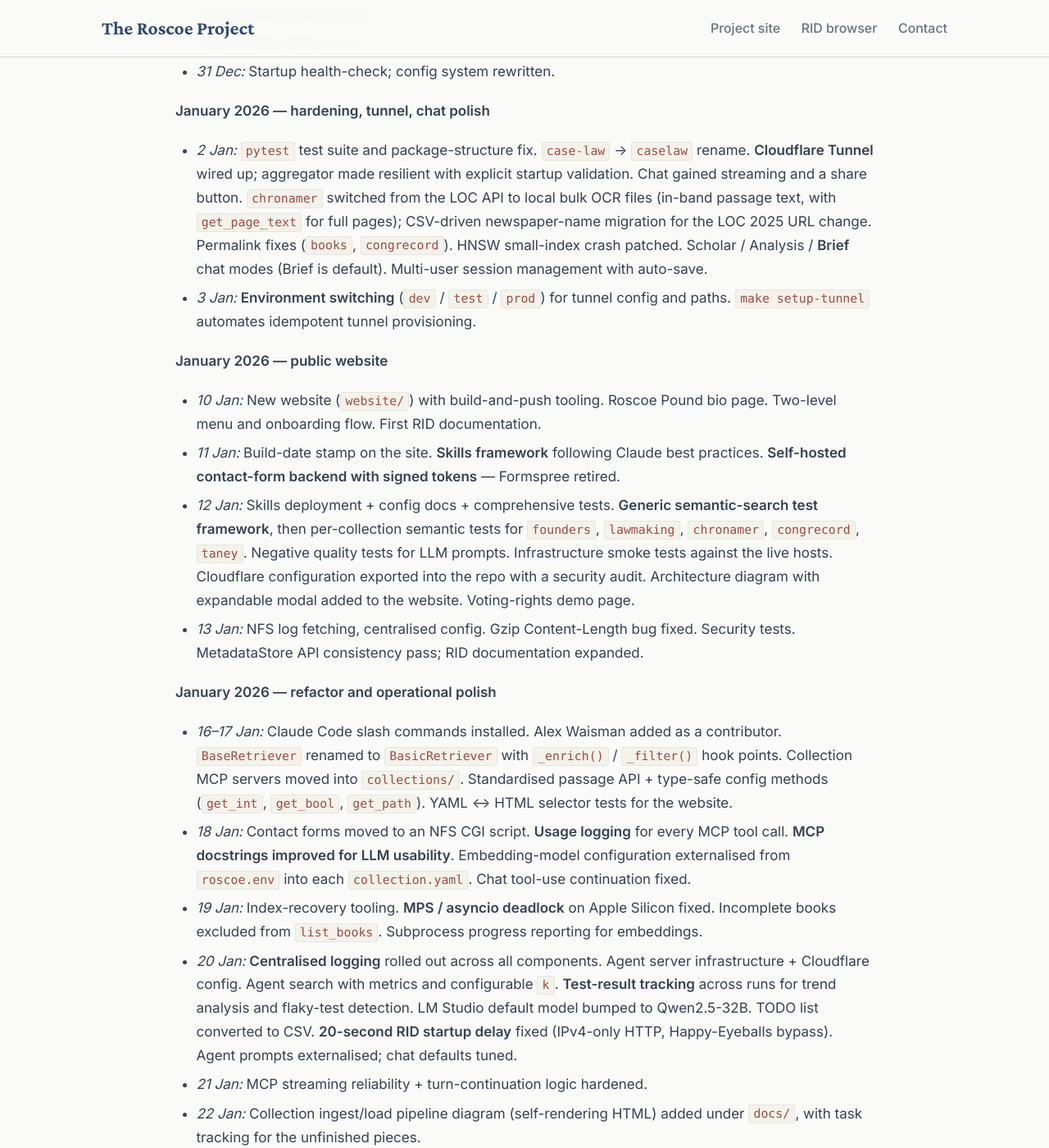
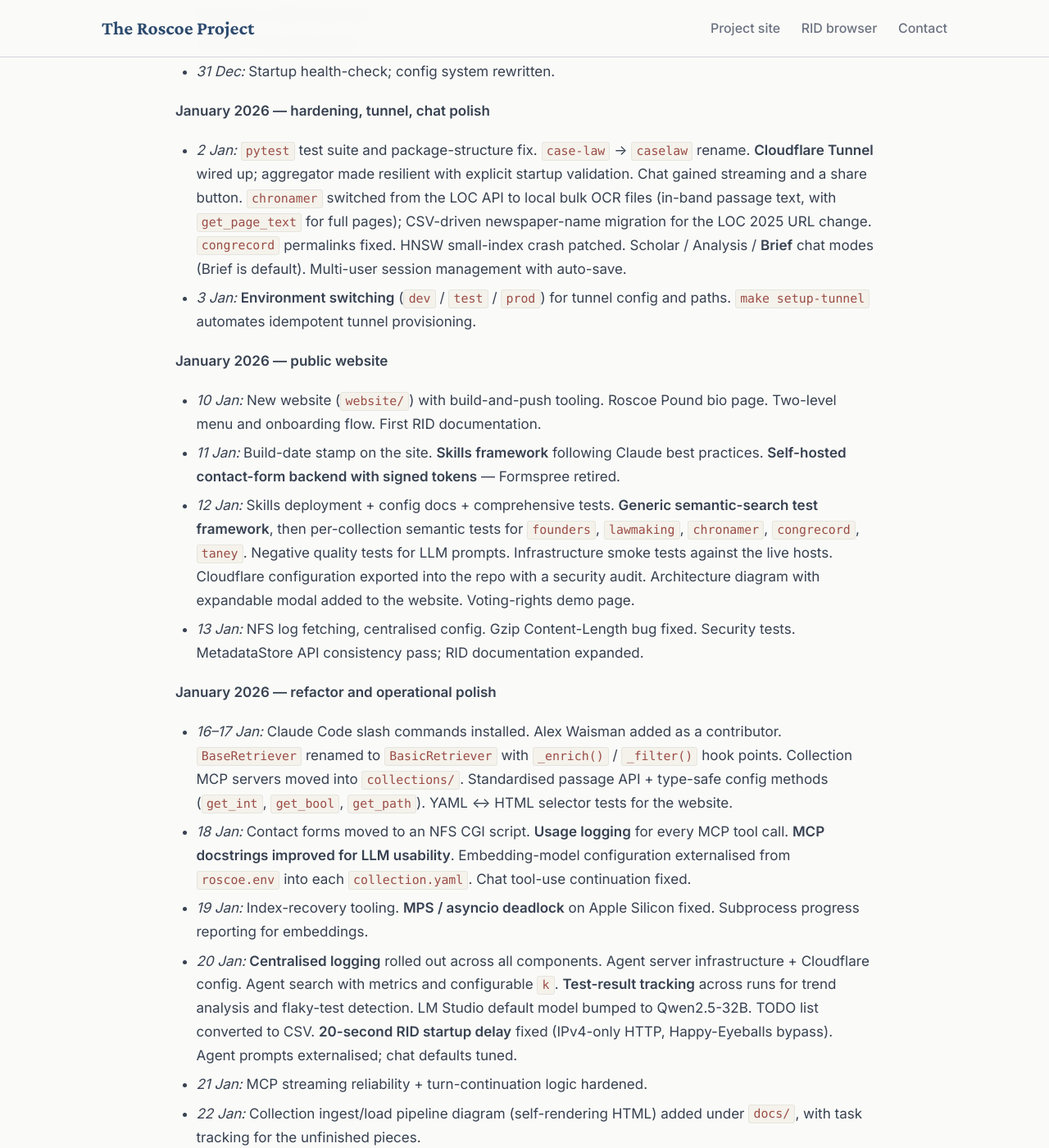
Before and after one commit to rbpasker/roscoe-mcp-site, a Jekyll site: the page built from index.md, in a window 1280 px wide and 1400 px high, scrolled down 5446 px. Shown: the whole window at 82% size. Built offline with Jekyll 4.4.1, drawn with Linux system fonts in a browser that asks for light colours; our own code applies the rules of GitHub Pages for plain Markdown files.

Commit message:
site: sync index.md from rbpasker/roscoe-mcp README.md

```diff
--- a/index.md
+++ b/index.md
@@ -166,9 +166,9 @@ project rather than every fix.
   collections stood up — `congrecord` (bulk-loaded into MetadataStore)
   and `case-law`. MCP-initialisation timeout in `congrecord` fixed.
 - *26 Dec:* MCP aggregator added. Chronicling America ingester landed.
-- *27 Dec:* Books collection + **HierarchicalMetadataStore** for
-  works ↔ passages. **Vault** for secrets. **Taney** collection. Lazy
-  imports for `sentence_transformers` / `hnswlib` cut MCP startup from
+- *27 Dec:* **HierarchicalMetadataStore** for works ↔ passages.
+  **Vault** for secrets. **Taney** collection. Lazy imports for
+  `sentence_transformers` / `hnswlib` cut MCP startup from
   multi-second to sub-second. Parallel downloads for `chronamer`.
   `case-law` migrated onto the standard metadata schema. First base
   class for MCP servers.
@@ -189,7 +189,7 @@ project rather than every fix.
   and a share button. `chronamer` switched from the LOC API to local
   bulk OCR files (in-band passage text, with `get_page_text` for
   full pages); CSV-driven newspaper-name migration for the LOC 2025
-  URL change. Permalink fixes (`books`, `congrecord`). HNSW
+  URL change. `congrecord` permalinks fixed. HNSW
   small-index crash patched. Scholar / Analysis / **Brief** chat
   modes (Brief is default). Multi-user session management with
   auto-save.
@@ -231,8 +231,8 @@ project rather than every fix.
   `roscoe.env` into each `collection.yaml`. Chat tool-use
   continuation fixed.
 - *19 Jan:* Index-recovery tooling. **MPS / asyncio deadlock** on
-  Apple Silicon fixed. Incomplete books excluded from `list_books`.
-  Subprocess progress reporting for embeddings.
+  Apple Silicon fixed. Subprocess progress reporting for
+  embeddings.
 - *20 Jan:* **Centralised logging** rolled out across all components.
   Agent server infrastructure + Cloudflare config. Agent search with
   metrics and configurable `k`. **Test-result tracking** across runs
```
